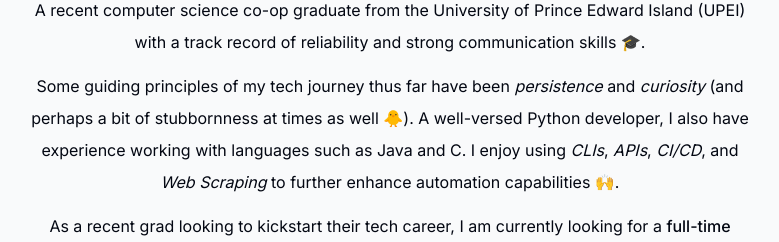
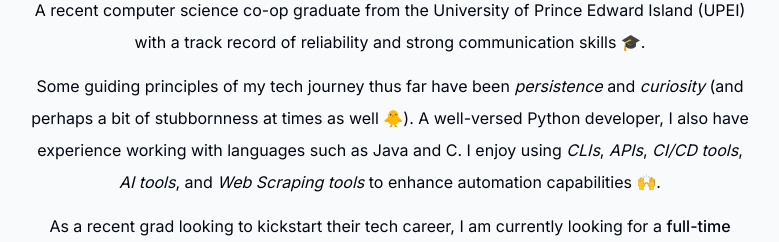
Before and after one commit to kunduarjun/portfolio, a Next.js app: page / in a window 1280 px wide. Shown: the part 834-1076 px from the top of the page, without its empty margins (250-1029 px from the left). Built offline with nearby package versions, Linux system fonts and the light colour scheme.

Commit message:
Changed some wording in the About Me section

```diff
--- a/components/about.tsx
+++ b/components/about.tsx
@@ -13,7 +13,7 @@ export default function About() {
         </p>
         <p className="mb-3">
           Some guiding principles of my tech journey thus far have been <Italic>persistence</Italic> and <Italic>curiosity</Italic> &#40;and perhaps a bit of stubbornness at times as well 🐥&#41;. A well-versed Python developer, I also have experience working with languages such as
-          Java and C. I enjoy using <Italic>CLIs</Italic>, <Italic>APIs</Italic>, <Italic>CI/CD</Italic>, and <Italic>Web Scraping</Italic> to further enhance automation capabilities 🙌.
+          Java and C. I enjoy using <Italic>CLIs</Italic>, <Italic>APIs</Italic>, <Italic>CI/CD tools</Italic>, <Italic>AI tools</Italic>, and <Italic>Web Scraping tools</Italic> to enhance automation capabilities 🙌.
         </p>
         <p className="mb-3">
           As a recent grad looking to kickstart their tech career, I am currently looking for a <span className="font-medium">full-time position</span> in <span className="underline">DevOps-related</span> and <span className="underline">Cybersecurity-related</span> realms, as that is where I believe my expertise would be best utilised 🍀. Blockchain and FinTech also captivate me 💫.
```
